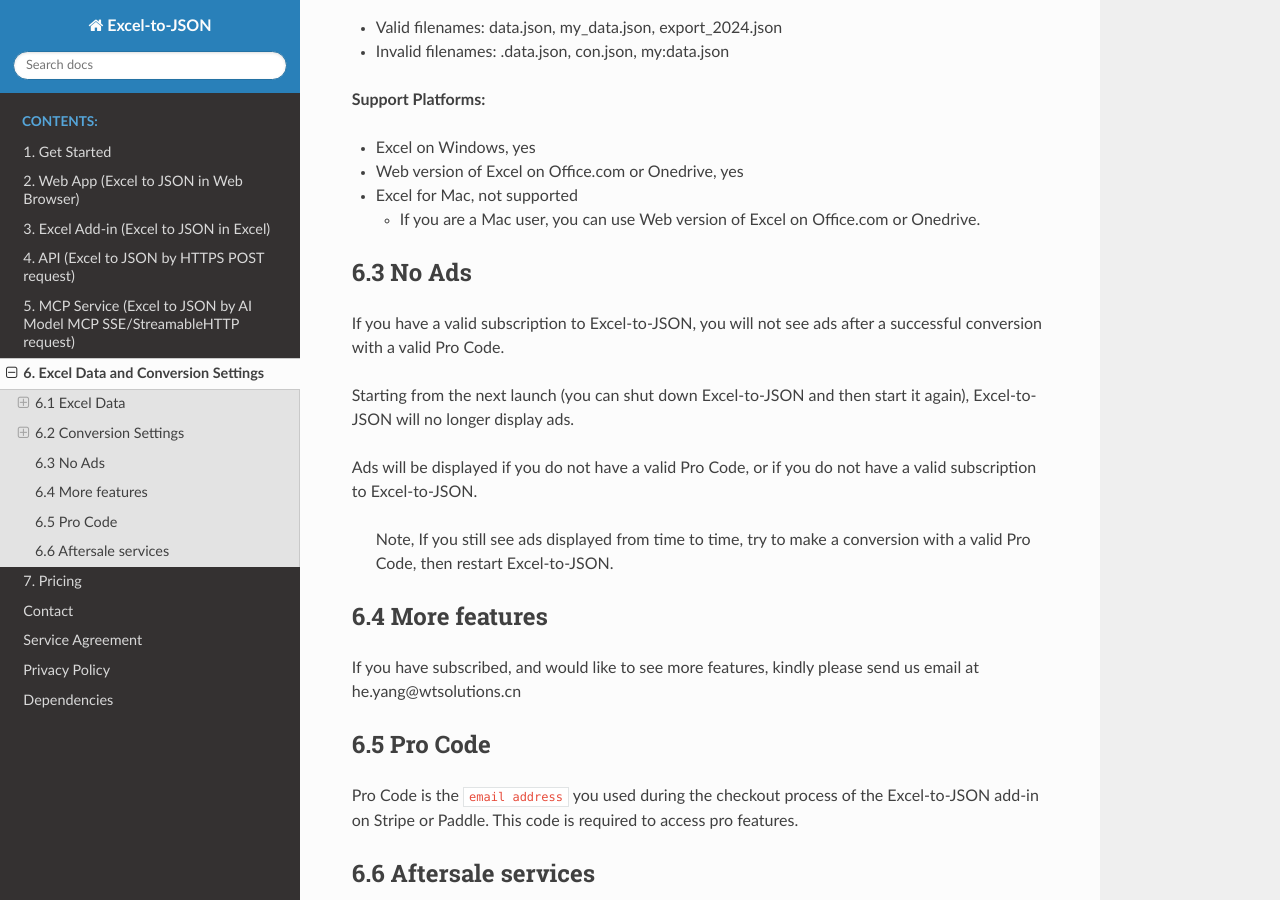
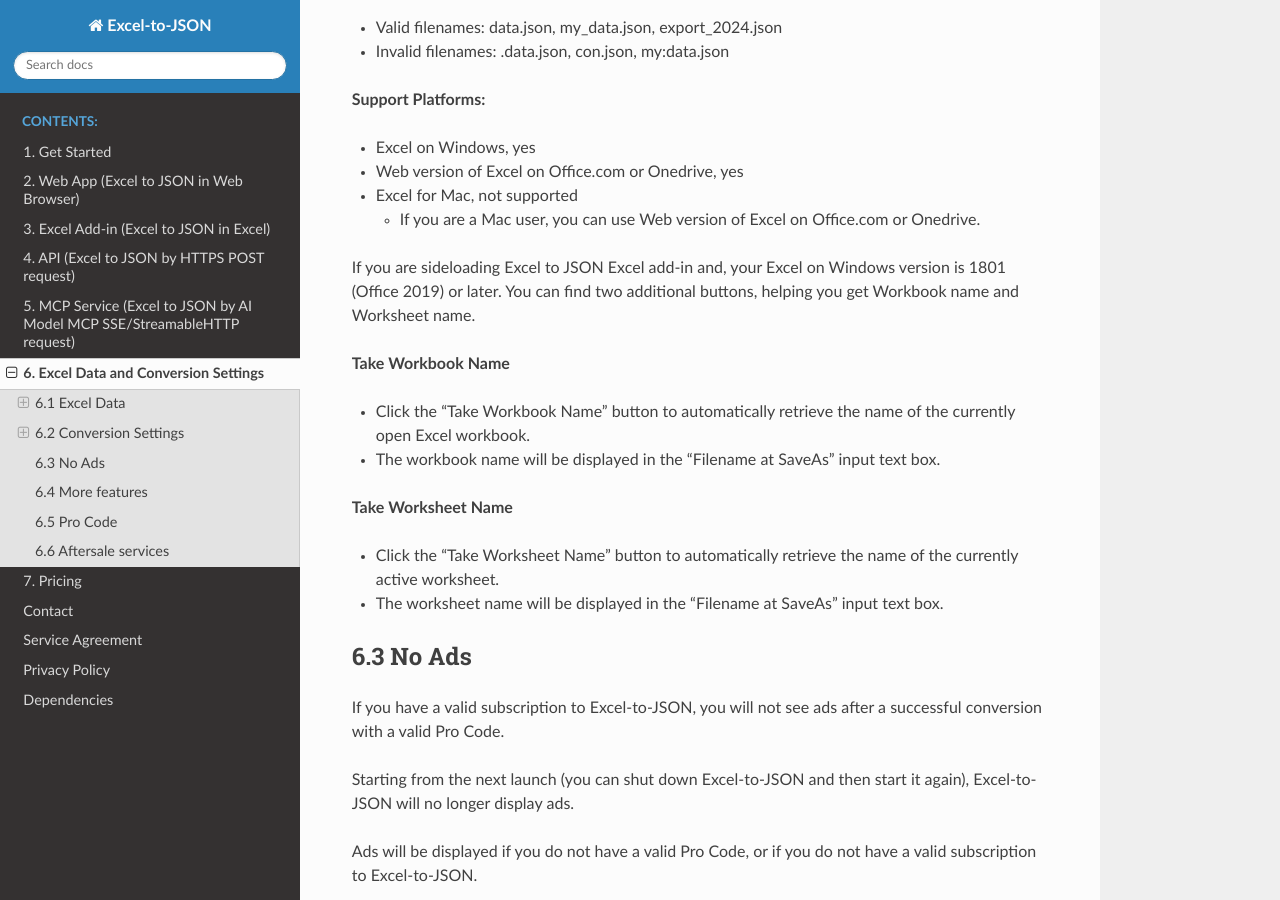
Before and after one commit to he-yang/Excel-to-JSON, a Sphinx documentation site: the page built from source/profeatures.md, in a window 1280 px wide and 900 px high, scrolled down 8722 px. Built offline with Sphinx 7.4.7 and the Read the Docs theme 3.1.0, drawn with Linux system fonts in a browser that asks for light colours.

Commit message:
add saveas filename button description

```diff
--- a/source/profeatures.md
+++ b/source/profeatures.md
@@ -365,6 +365,15 @@
 - Excel for Mac, not supported
   - If you are a Mac user, you can use Web version of Excel on Office.com or Onedrive.
 
+If you are sideloading Excel to JSON Excel add-in and, your Excel on Windows version is 1801 (Office 2019) or later. You can find two additional buttons, helping you get Workbook name and Worksheet name.
+
+**Take Workbook Name**
+- Click the "Take Workbook Name" button to automatically retrieve the name of the currently open Excel workbook.
+- The workbook name will be displayed in the "Filename at SaveAs" input text box.
+
+**Take Worksheet Name**
+- Click the "Take Worksheet Name" button to automatically retrieve the name of the currently active worksheet.
+- The worksheet name will be displayed in the "Filename at SaveAs" input text box.
 
 ## 6.3 No Ads
 
```
Also changed, not shown: source/pricing.md (+2 -1 lines).
